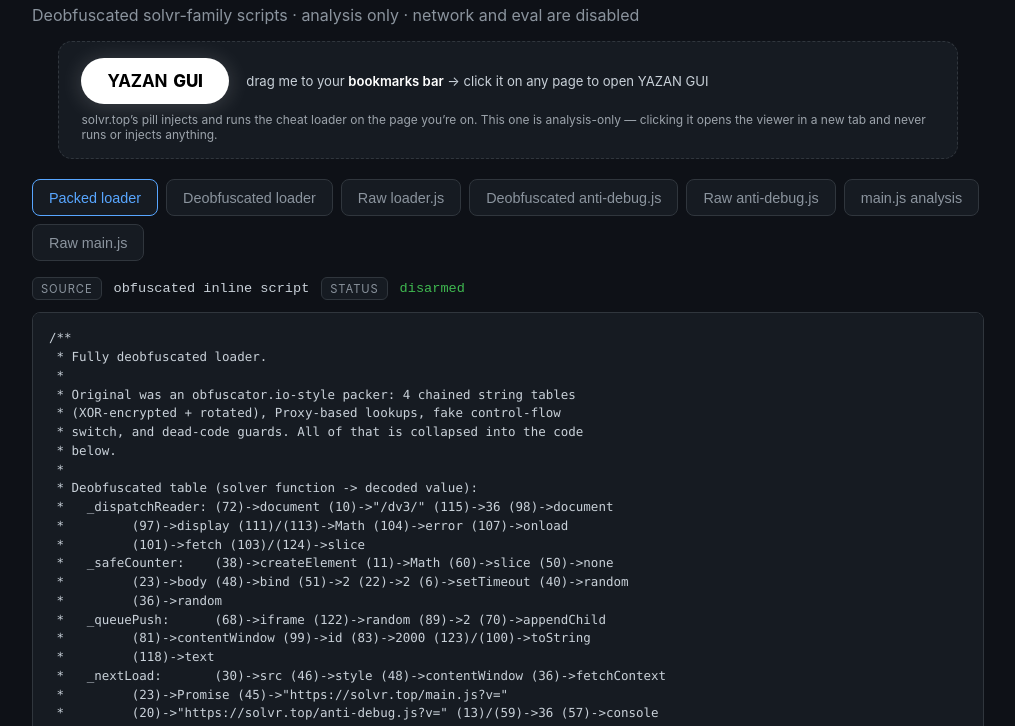
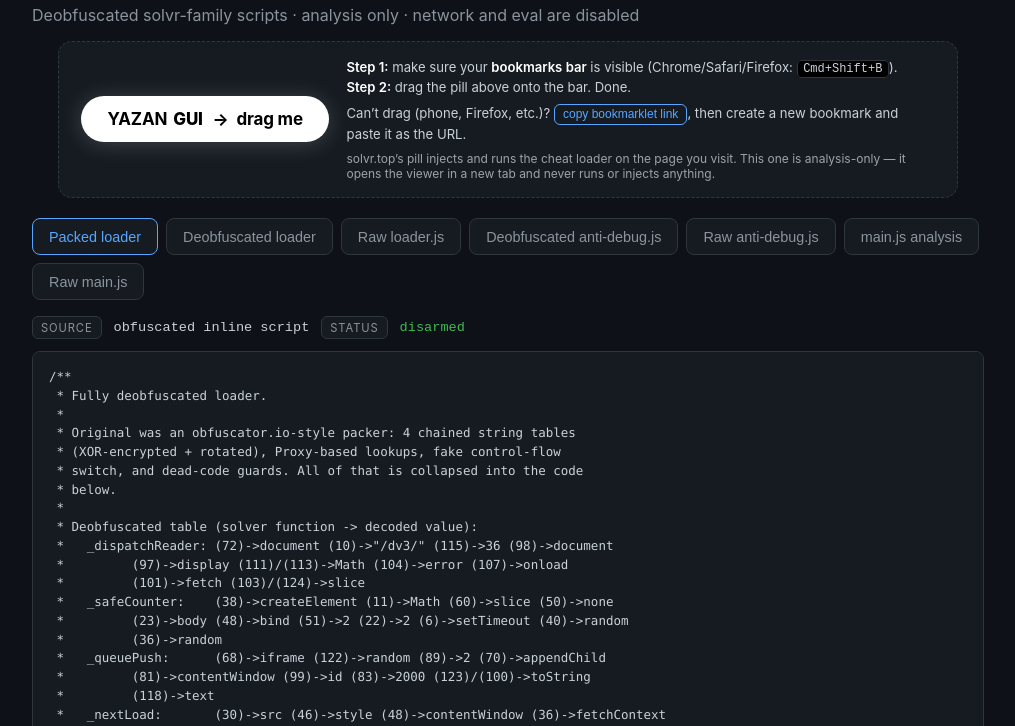
Before and after one commit to FlyingCatByteCat/YAZAN-GUI, a plain HTML site: page index.html in a window 1280 px wide. Shown: the part 74-800 px from the top of the page, without its empty margins (132-1147 px from the left). Drawn offline with Linux system fonts and the light colour scheme.

Commit message:
Make bookmark drag bar more visible; add copy-bookmarklet fallback; cache-bust assets

```diff
--- a/app.js
+++ b/app.js
@@ -46,3 +46,18 @@
 
   if (tab.classList.contains("active")) loadInto(tab.dataset.target);
 });
+
+const copyBm = document.getElementById("copyBm");
+if (copyBm) {
+  copyBm.addEventListener("click", async () => {
+    const href = document.getElementById("bmHref").value;
+    try {
+      await navigator.clipboard.writeText(href);
+      copyBm.textContent = "copied! paste into a bookmark's URL";
+    } catch (e) {
+      window.prompt("Copy the bookmarklet URL:", href);
+      copyBm.textContent = "copy bookmarklet link";
+    }
+    setTimeout(() => { copyBm.textContent = "copy bookmarklet link"; }, 3500);
+  });
+}
--- a/index.html
+++ b/index.html
@@ -4,7 +4,7 @@
   <meta charset="UTF-8" />
   <meta name="viewport" content="width=device-width, initial-scale=1.0" />
   <title>YAZAN GUI — Solvr Analysis</title>
-  <link rel="stylesheet" href="style.css" />
+  <link rel="stylesheet" href="style.css?v=2" />
 </head>
 <body>
   <header>
@@ -12,11 +12,16 @@
     <p class="sub">Deobfuscated solvr-family scripts &middot; analysis only &middot; network and eval are disabled</p>
   </header>
 
-  <section class="bookmarkbar">
-    <a class="bm-link" title="Drag this onto your bookmarks bar" href='javascript:void window.open("https://flyingcatbytecat.github.io/YAZAN-GUI/","_blank")'>YAZAN <strong>GUI</strong></a>
-    <p class="bm-hint">drag me to your <strong>bookmarks bar</strong> &rarr; click it on any page to open YAZAN GUI</p>
-    <p class="bm-note">solvr.top&rsquo;s pill injects and runs the cheat loader on the page you&rsquo;re on. This one is analysis-only &mdash; clicking it opens the viewer in a new tab and never runs or injects anything.</p>
+  <section class="bookmarkbar" id="bmbar">
+    <a class="bm-link" title="Drag this onto your bookmarks bar" href='javascript:void window.open("https://flyingcatbytecat.github.io/YAZAN-GUI/","_blank")'>YAZAN <strong>GUI</strong> &nbsp;&rarr;&nbsp; drag me</a>
+    <div class="bm-cols">
+      <p class="bm-hint"><strong>Step 1:</strong> make sure your <strong>bookmarks bar</strong> is visible (Chrome/Safari/Firefox: <kbd>Cmd+Shift+B</kbd>).<br>
+      <strong>Step 2:</strong> drag the pill above onto the bar. Done.</p>
+      <p class="bm-hint">Can&rsquo;t drag (phone, Firefox, etc.)? <button class="bmlink-btn" id="copyBm">copy bookmarklet link</button>, then create a new bookmark and paste it as the URL.</p>
+      <p class="bm-note">solvr.top&rsquo;s pill injects and runs the cheat loader on the page you visit. This one is analysis-only &mdash; it opens the viewer in a new tab and never runs or injects anything.</p>
+    </div>
   </section>
+  <input id="bmHref" type="hidden" value='javascript:void window.open("https://flyingcatbytecat.github.io/YAZAN-GUI/","_blank")' />
 
   <nav id="tabs" role="tablist">
     <button class="tab active" data-target="packed-loader" role="tab">Packed loader</button>
@@ -92,6 +97,6 @@
     <p>Viewer for forensic analysis. Loaded scripts are rendered as text only and never executed.</p>
   </footer>
 
-  <script src="app.js"></script>
+  <script src="app.js?v=2"></script>
 </body>
 </html>
--- a/style.css
+++ b/style.css
@@ -134,8 +134,25 @@
 .bm-link:hover { transform: translateY(-2px); box-shadow: 0 0 0 1px rgba(0,0,0,0.4), 0 6px 30px rgba(255,255,255,0.5); }
 .bm-link:active { cursor: grabbing; }
 .bm-link strong { font-weight: 800; }
-.bm-hint { margin: 0; font-size: 0.82rem; }
+.bm-hint { margin: 0; font-size: 0.82rem; line-height: 1.5; }
 .bm-hint strong { color: #fff; font-weight: 600; }
+.bm-hint kbd {
+  background: #000;
+  border: 1px solid var(--border);
+  border-radius: 4px;
+  padding: 0.05rem 0.35rem;
+  font-size: 0.75rem;
+}
+.bmlink-btn {
+  background: none;
+  border: 1px solid var(--accent);
+  color: var(--accent);
+  border-radius: 6px;
+  padding: 0.15rem 0.5rem;
+  font-size: 0.75rem;
+  cursor: pointer;
+}
+.bm-cols { display: flex; flex-direction: column; gap: 0.4rem; min-width: 240px; flex: 1; }
 .bm-note { margin: 0; width: 100%; font-size: 0.75rem; opacity: 0.75; }
 
 .code {
```
